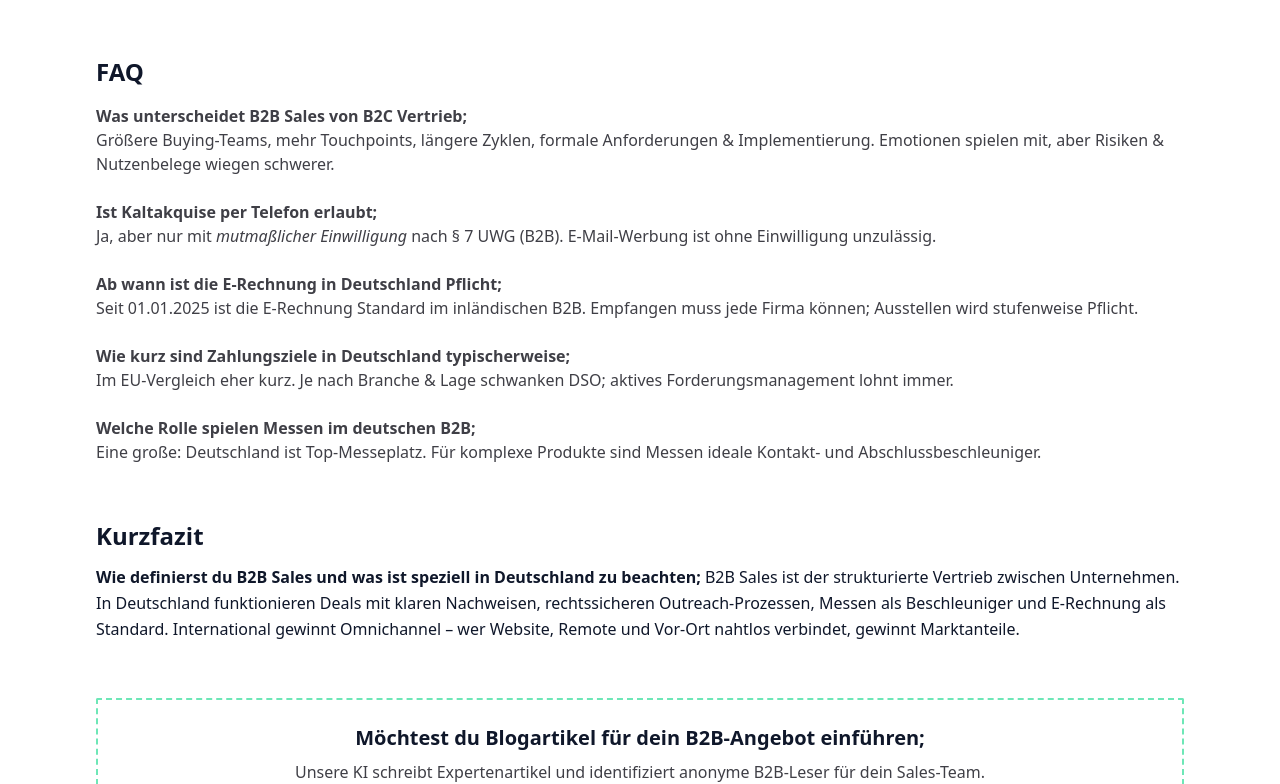
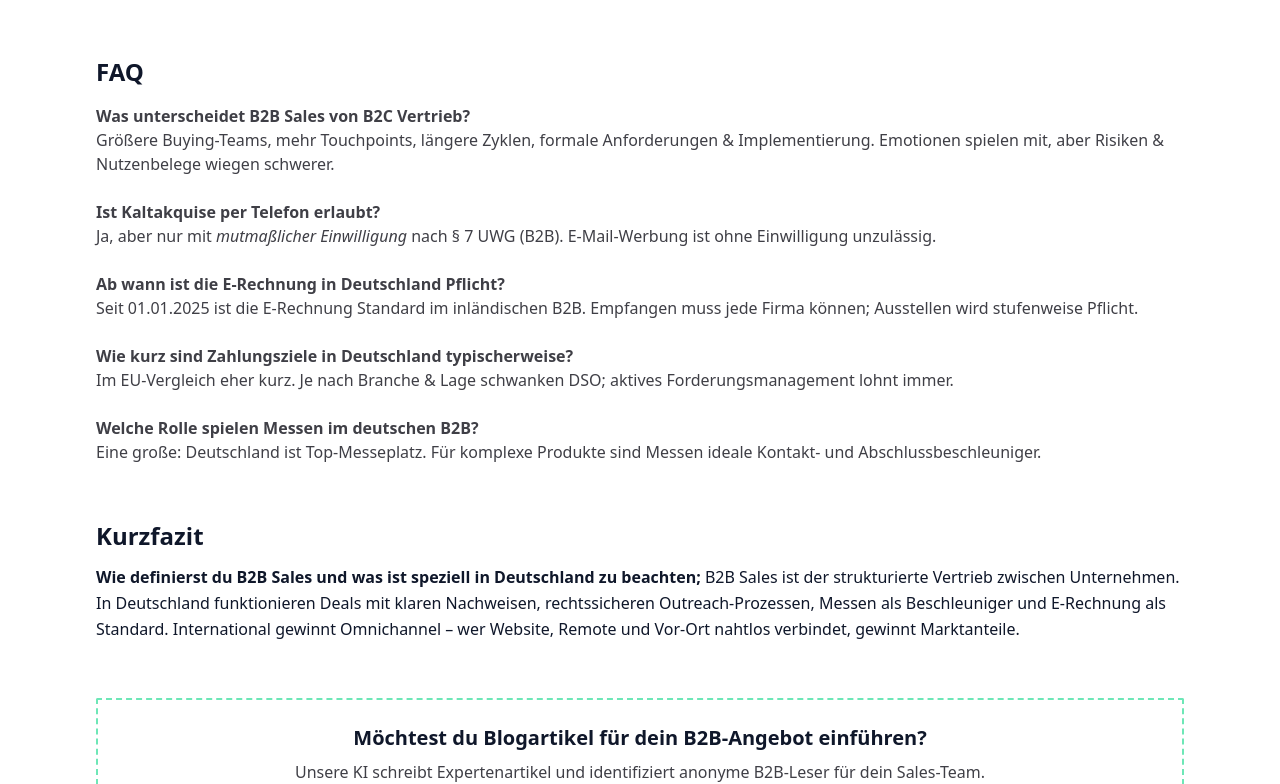
Before and after one commit to lennartnm/findbar_website, a Next.js app: page /blog/b2b-sales-deutschland in a window 1280 px wide. Shown: the part 5641-6425 px from the top of the page. Built offline with nearby package versions, Linux system fonts and the light colour scheme.

Commit message:
Update page.tsx

```diff
--- a/src/app/blog/b2b-sales-deutschland/page.tsx
+++ b/src/app/blog/b2b-sales-deutschland/page.tsx
@@ -604,7 +604,7 @@ export default function Page() {
         <div className="space-y-6 text-zinc-700">
           <div>
             <h3 className="font-semibold">
-              Was unterscheidet B2B Sales von B2C Vertrieb;
+              Was unterscheidet B2B Sales von B2C Vertrieb?
             </h3>
             <p>
               Größere Buying-Teams, mehr Touchpoints, längere Zyklen, formale
@@ -613,7 +613,7 @@ export default function Page() {
             </p>
           </div>
           <div>
-            <h3 className="font-semibold">Ist Kaltakquise per Telefon erlaubt;</h3>
+            <h3 className="font-semibold">Ist Kaltakquise per Telefon erlaubt?</h3>
             <p>
               Ja, aber nur mit <em>mutmaßlicher Einwilligung</em> nach §&nbsp;7
               UWG (B2B). E-Mail-Werbung ist ohne Einwilligung unzulässig.
@@ -621,7 +621,7 @@ export default function Page() {
           </div>
           <div>
             <h3 className="font-semibold">
-              Ab wann ist die E-Rechnung in Deutschland Pflicht;
+              Ab wann ist die E-Rechnung in Deutschland Pflicht?
             </h3>
             <p>
               Seit 01.01.2025 ist die E-Rechnung Standard im inländischen B2B.
@@ -631,7 +631,7 @@ export default function Page() {
           </div>
           <div>
             <h3 className="font-semibold">
-              Wie kurz sind Zahlungsziele in Deutschland typischerweise;
+              Wie kurz sind Zahlungsziele in Deutschland typischerweise?
             </h3>
             <p>
               Im EU-Vergleich eher kurz. Je nach Branche &amp; Lage schwanken
@@ -640,7 +640,7 @@ export default function Page() {
           </div>
           <div>
             <h3 className="font-semibold">
-              Welche Rolle spielen Messen im deutschen B2B;
+              Welche Rolle spielen Messen im deutschen B2B?
             </h3>
             <p>
               Eine große: Deutschland ist Top-Messeplatz. Für komplexe Produkte
@@ -728,7 +728,7 @@ export default function Page() {
       <section aria-label="Kontakt" className="mt-14">
         <div className="rounded-sm border-2 border-dashed border-emerald-300 p-6 text-center">
           <h2 className="text-xl font-bold mb-2">
-            Möchtest du Blogartikel f&uuml;r dein B2B-Angebot einführen;
+            Möchtest du Blogartikel f&uuml;r dein B2B-Angebot einführen?
           </h2>
           <p className="text-zinc-700 mb-4">
             Unsere KI schreibt Expertenartikel und identifiziert anonyme
```
